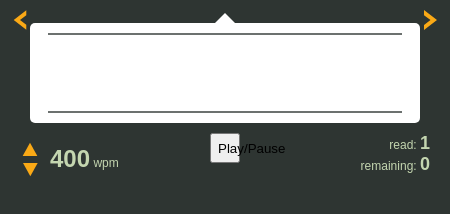
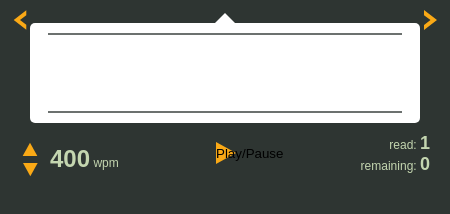
Before and after one commit to zkc/wbwr, an Electron app: page app/reader.html in a window 450 px wide. Drawn offline with nearby package versions, Linux system fonts and the light colour scheme; no server answers.

Commit message:
Adds play pause button css

```diff
--- a/app/reader.css
+++ b/app/reader.css
@@ -205,3 +205,14 @@ footer {
   background-repeat   : no-repeat;
   background-position : center;
 }
+
+#play-pause-button {
+  width               : 30px;
+  height              : 30px;
+  border              : none;
+  margin-top          : 5px;
+  background-image    : url('../images/play.svg');
+  background-color    : Transparent;
+  background-repeat   : no-repeat;
+  background-position : center;
+}
```
